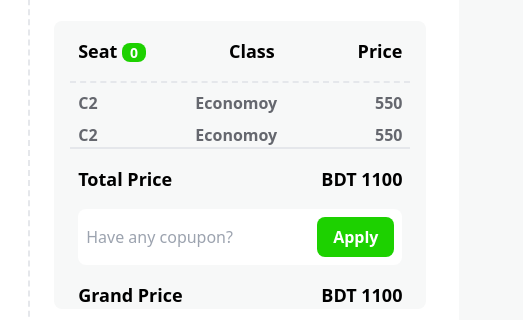
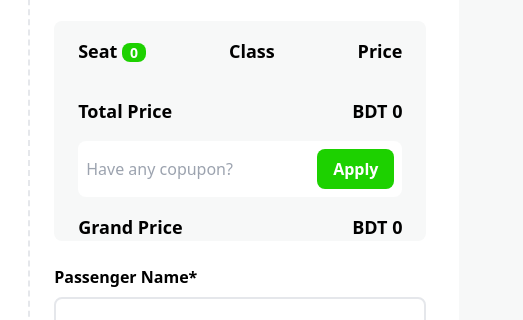
Before and after one commit to Osamayunus/Travel_X, a plain HTML site: page App/index.html in a window 1280 px wide. Shown: the part 1839-2159 px from the top of the page, 757-1280 px from the left. Drawn offline with nearby package versions, Linux system fonts and the light colour scheme.

Commit message:
html-css_completed

```diff
--- a/App/index.html
+++ b/App/index.html
@@ -67,6 +67,7 @@
   </div>
 </div>
 <p class="text-center font-bold text-2xl mt-8">Best offers for you</p>
+<!-- staring of cupon codes -->
 <div>
   <div class="flex justify-center mt-8">
     <div class="w-1/2 flex bg-[#FFBF0F] rounded-2xl">
@@ -95,6 +96,7 @@
 </div>
   </div>
 </div>
+<!-- end of cupon codes -->
 <div class=" flex justify-center">
   <button class="border-2 font-semibold border-[#1DD100] rounded-lg p-2 m-8 text-[#1DD100]">See All Offers</button> </div>
 </div>
@@ -171,6 +173,7 @@
           <img src="/B9A5-smart-ticketing/images/steering-wheel.png"  width="30px" height="20px" alt="">
         </div>
       </div>
+            <!-- starting of sits -->
       <div class="flex mt-4">
         <div class="mr-8">
         <p class="text-slate-500 my-2">A</p>
@@ -226,9 +229,11 @@
         <p class="bg-[#F7F8F8] w-24 text-center py-2 rounded-lg text-slate-500 ml-4">J3</p>
         <p class="bg-[#F7F8F8] w-24 text-center py-2 rounded-lg text-slate-500 ml-4">J4</p>
       </div>
+      <!-- end of sit parts -->
         <div></div>
       </div>
      </div>
+     <!-- starting of total cost -->
      <div class="pb-16">
       <div class= " text-xl h-12 w-96 ml-4 mx-2 border-dashed border-b-2 font-semibold mt-8">
         Select Your Seat
@@ -241,20 +246,35 @@
             <P class="font-semibold text-lg p-4">Price</P>
           </div>
           <div class="mx-4">
-            <div class="flex justify-between border-t-2 border-dashed">
+            <div  class="flex hidden justify-between border-t-2 border-dashed">
               <p class="font-semibold text-[#030712] text-opacity-60 p-2">C2</p>
               <p class="font-semibold text-[#030712] text-opacity-60 p-2">Economoy</p>
               <p class="font-semibold text-[#030712] text-opacity-60 p-2">550</p>
             </div>
-            <div class="flex justify-between border-b-2">
-              <p class="font-semibold text-[#030712] text-opacity-60 px-2">C2</p>
-              <p class="font-semibold text-[#030712] text-opacity-60 px-2">Economoy</p>
-              <p class="font-semibold text-[#030712] text-opacity-60 px-2">550</p>
+            <div class="flex hidden justify-between border-t-2 border-dashed">
+              <p class="font-semibold text-[#030712] text-opacity-60 p-2">C2</p>
+              <p class="font-semibold text-[#030712] text-opacity-60 p-2">Economoy</p>
+              <p class="font-semibold text-[#030712] text-opacity-60 p-2">550</p>
             </div>
+            <div class="flex hidden justify-between border-t-2 border-dashed">
+              <p class="font-semibold text-[#030712] text-opacity-60 p-2">C2</p>
+              <p class="font-semibold text-[#030712] text-opacity-60 p-2">Economoy</p>
+              <p class="font-semibold text-[#030712] text-opacity-60 p-2">550</p>
+            </div>
+            <div class="flex hidden justify-between border-t-2 border-dashed">
+              <p class="font-semibold text-[#030712] text-opacity-60 p-2">C2</p>
+              <p class="font-semibold text-[#030712] text-opacity-60 p-2">Economoy</p>
+              <p class="font-semibold text-[#030712] text-opacity-60 p-2">550</p>
+            </div>
+
           </div>
           <div class="flex justify-between mt-4 mx-6">
                <p class="font-semibold text-lg">Total Price</p>
-               <p class="font-semibold text-lg">BDT 1100</p>
+               <p class="font-semibold text-lg">BDT 0</p>
+          </div>
+          <div class="flex hidden justify-between mt-4 mx-6">
+            <p class="font-semibold text-xs">Discount Price</p>
+            <p class="font-semibold text-xs">BDT 0</p>
           </div>
           <div class="flex justify-between bg-[#FFFFFF] mx-6 p-2 rounded-lg my-4">
                 <input class="text-[#030712] text-opacity-40" type="text" placeholder="Have any copupon?">
@@ -262,7 +282,7 @@
           </div>
           <div class="flex justify-between my-4 mx-6">
             <p class="font-semibold text-lg">Grand Price</p>
-            <p class="font-semibold text-lg">BDT 1100</p>
+            <p class="font-semibold text-lg">BDT 0</p>
        </div>
         </div>
         <div class="mx-6 mb-2">
@@ -288,6 +308,8 @@
      </div>
    </div>
 </div>
+<!-- end of the processing -->
+<!-- starting of footer part -->
 <footer class="p-20 mt-16 bg-[#030712]">
   <div class=" border-b-2 border-dashed border-[#FFFFFF] border-opacity-30 pb-12">
     <div>
@@ -320,5 +342,6 @@
     </div>
   </div>
 </footer>
+<!-- end of footer -->
 </body>
 </html>
```
